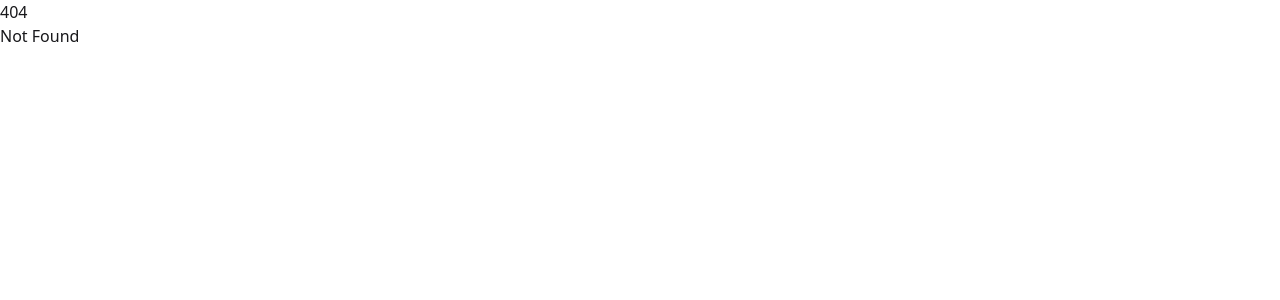
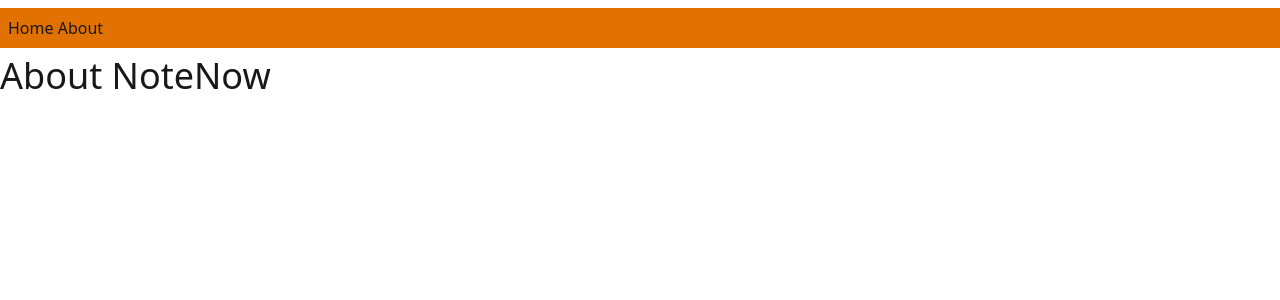
Before and after one commit to Craig-WIT/notenow, a SvelteKit app: page /about in a window 1280 px wide. Before the commit this address had no page. Shown: the top 300 px of the page. Built offline with nearby package versions, Linux system fonts and the light colour scheme.

Commit message:
App created with TailwindCSS and Svelte settings

```diff
--- a/src/routes/+layout.svelte
+++ b/src/routes/+layout.svelte
@@ -9,4 +9,13 @@
 	<link rel="icon" href={favicon} />
 </svelte:head>
 
+<nav class="my-2 bg-amber-600 p-2">
+	<ul class="flex gap-2">
+		<li>
+			<a href="/">Home</a>
+			<a href="/about">About</a>
+		</li>
+	</ul>
+</nav>
+
 {@render children?.()}
--- /dev/null
+++ b/src/routes/about/+page.svelte
@@ -0,0 +1,11 @@
+<script lang="ts">
+    let name = $state('NoteNow')
+</script>
+
+<h1 class="text-4xl"> About {name}</h1>
+
+<style>
+    h1 {
+        color: var(--color-red-400);
+    }
+</style>
```
